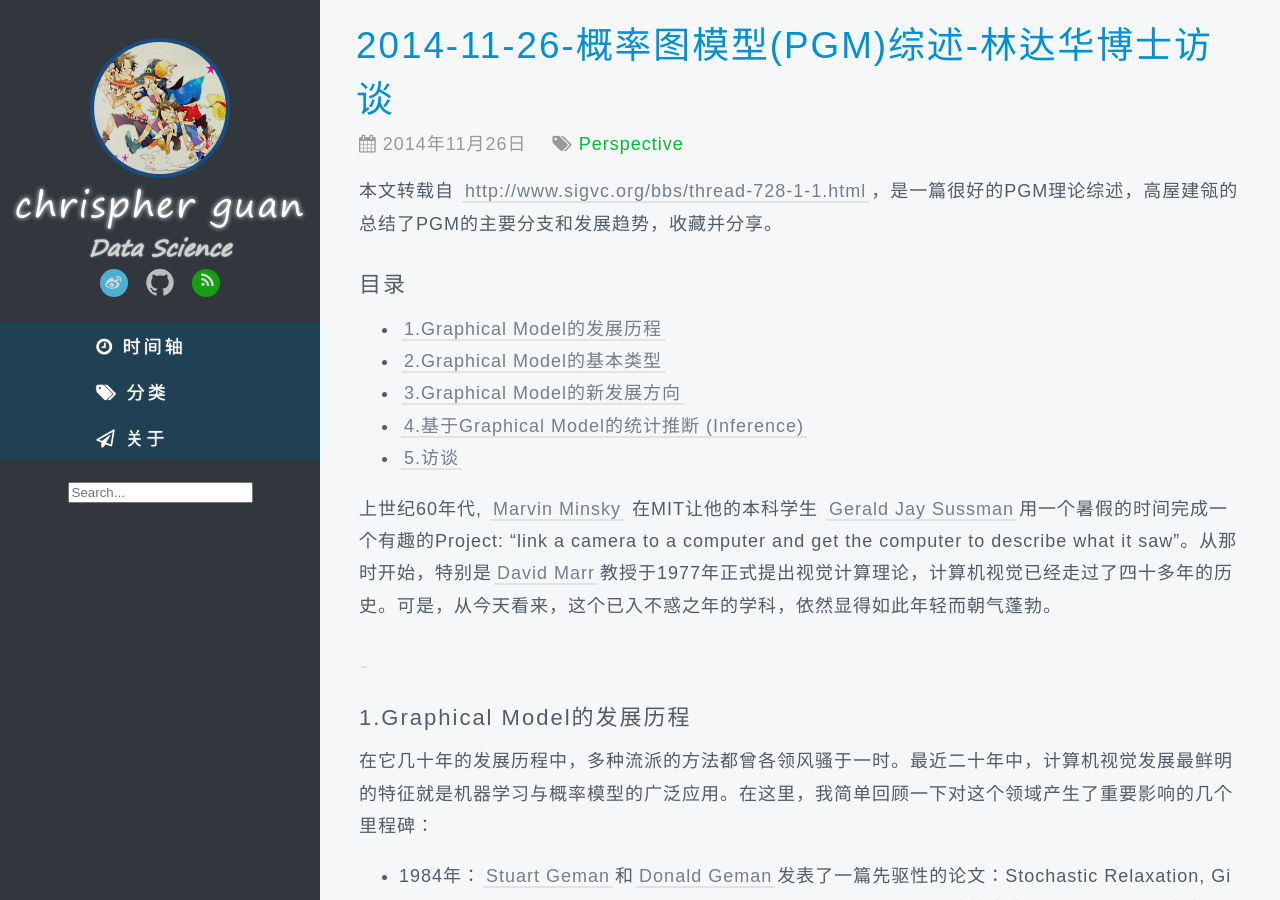
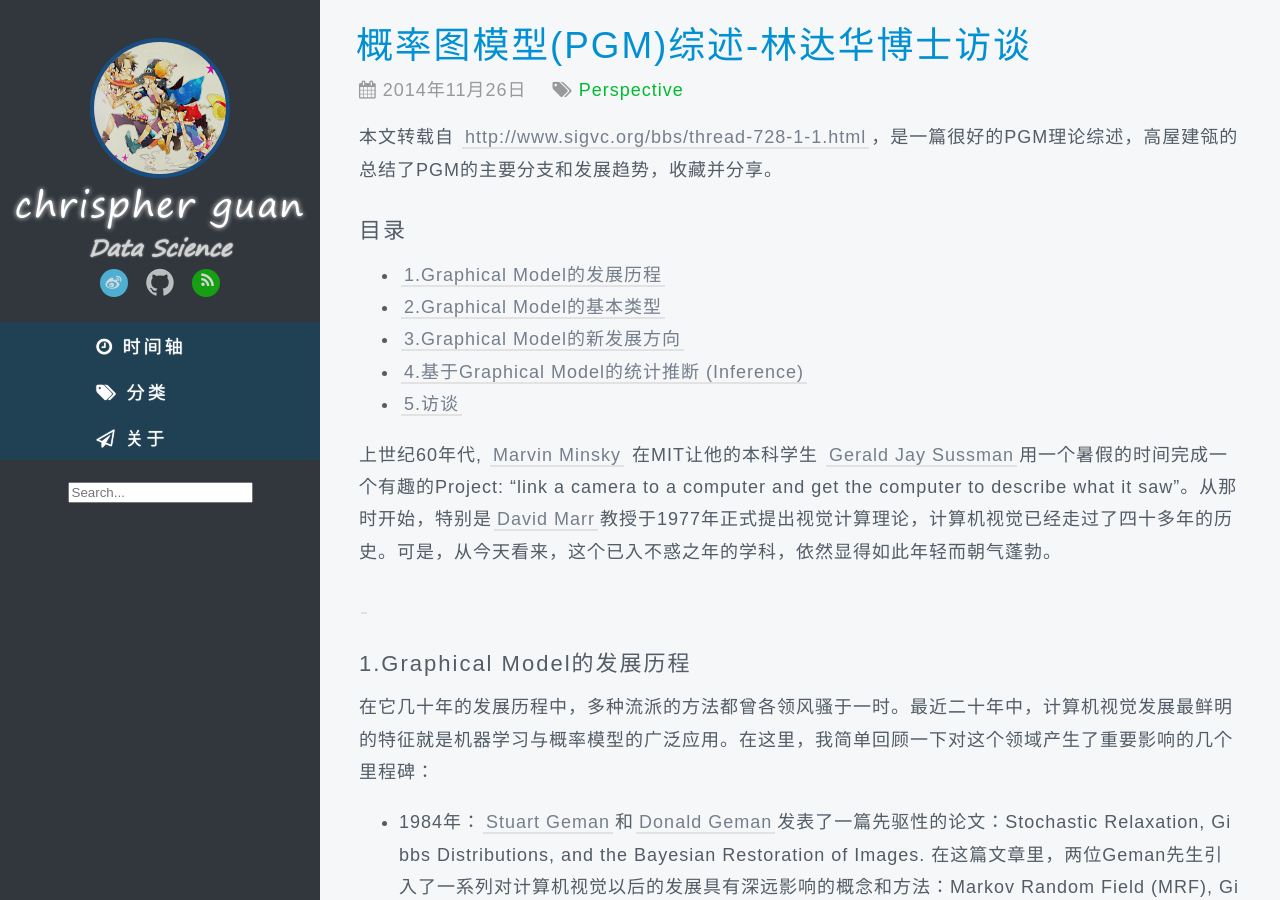
Before and after one commit to chrispher/chrispher.github.com, a Jekyll site: the page built from _posts/Perspective/2014-11-26-概率图模型(PGM)综述-林达华博士访谈.md, in a window 1280 px wide and 900 px high. Built offline with Jekyll 4.4.1, drawn with Linux system fonts in a browser that asks for light colours; nearby versions of some CDN libraries; some web fonts are replaced; comment, search, counter and statistics services are not loaded.

Commit message:
modify the theme

```diff
--- a/_includes/sidebar.html
+++ b/_includes/sidebar.html
@@ -36,7 +36,7 @@
         $('.search-field').jekyllSearch({
             jsonFile: '/site.json',
             searchResults: '.search-results',
-            template: '<li><article><a href="{url}">{title} <span class="entry-date"><time datetime="{date}">{shortdate}</time></span></a></article></li>',
+            template: '<li><article><a href="{url}">{title} </a></article></li>',
             fuzzy: true,
             noResults: '<p>Nothing found.</p>'
           });
--- a/_posts/Perspective/2014-11-26-概率图模型(PGM)综述-林达华博士访谈.md
+++ b/_posts/Perspective/2014-11-26-概率图模型(PGM)综述-林达华博士访谈.md
@@ -1,6 +1,6 @@
 ---
 layout: post
-title: 2014-11-26-概率图模型(PGM)综述-林达华博士访谈
+title: 概率图模型(PGM)综述-林达华博士访谈
 comments: true
 category: Perspective
 tags: [probabilistic graphical model, 林达华, AMA]
--- /dev/null
+++ b/robots.txt
@@ -0,0 +1,3 @@
+User-Agent: *
+
+Sitemap: http://chrispher.github.com/sitemap.txt
```
